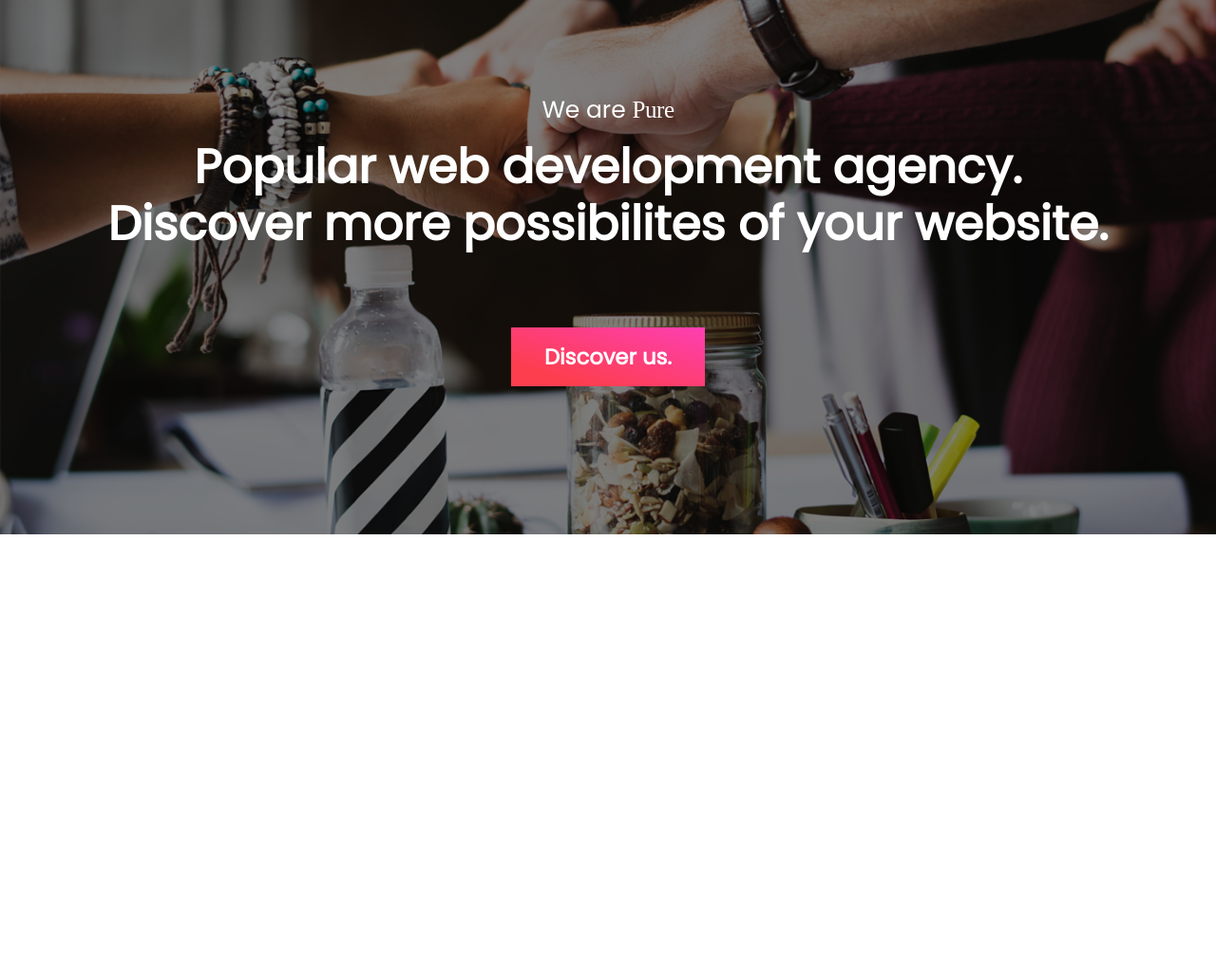
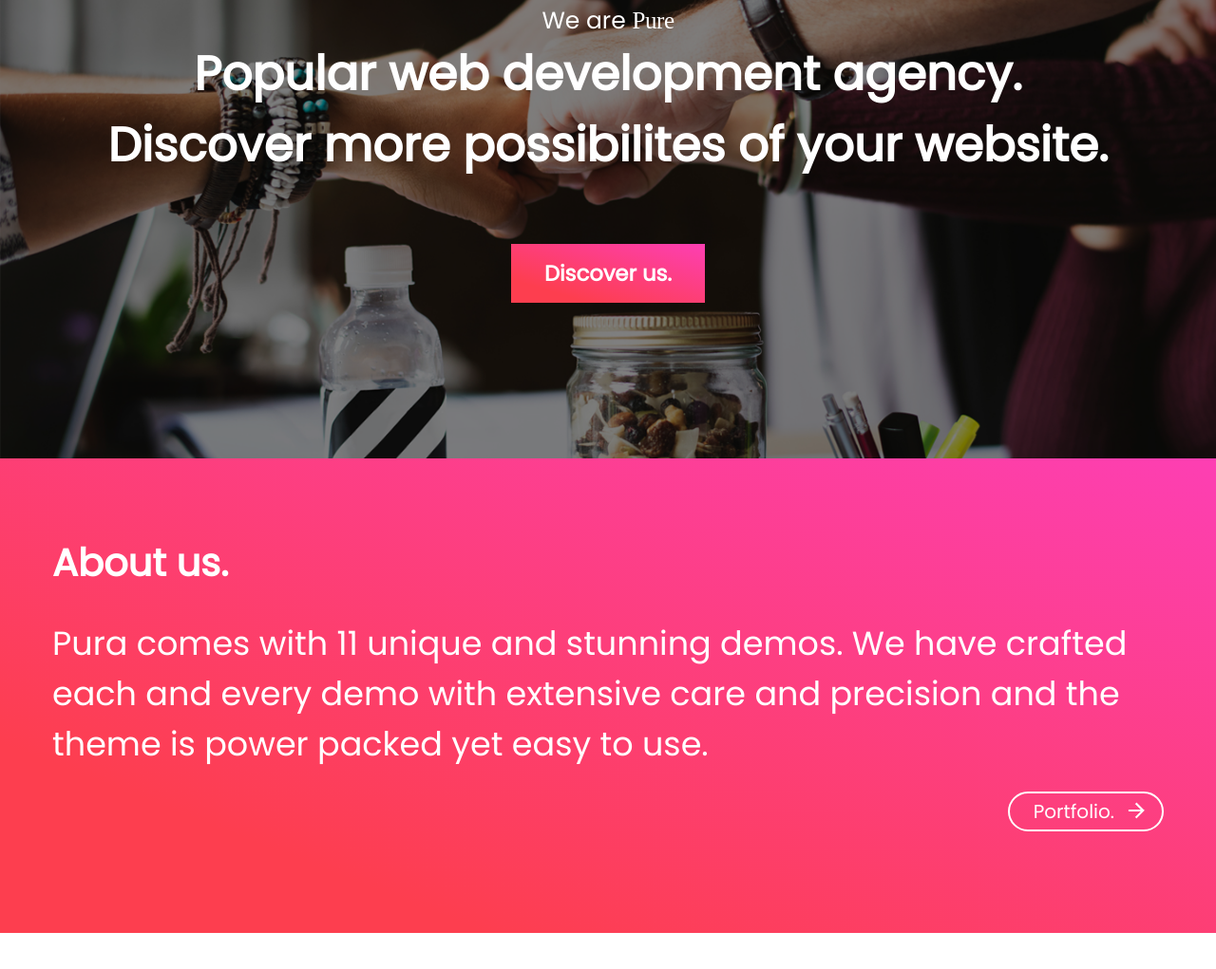
Before and after one commit to gamwed/Pura, a website: page index.html in a window 1280 px wide. Shown: the part 117-1138 px from the top of the page at 95% size. Drawn offline with Linux system fonts and the light colour scheme.

Commit message:
section2

```diff
--- /dev/null
+++ b/gulpfile.js
@@ -0,0 +1,28 @@
+var gulp = require('gulp'), // Подключаем Gulp
+    sass = require('gulp-sass'); //Подключаем Sass пакет
+    plumber = require('gulp-plumber');
+    notify = require('gulp-notify');
+
+gulp.task('sass', function(){ // Создаем таск "sass"
+        gulp.src('sass/*.sass') // Берем источник
+	       .pipe(plumber({ errorHandler: function(err) {
+            notify.onError({
+                title: "Gulp error in " + err.plugin,
+                message:  err.toString()
+            })(err);
+        }}))
+        .pipe(sass())
+        .pipe(plumber.stop())
+        .pipe(gulp.dest('css')) // Выгружаем результата в папку app/css
+});
+gulp.task('watch', function() {
+    gulp.watch('sass/*.sass', ['sass']);
+});
+
+// var less = require('gulp-less');
+
+// gulp.task('lesss', function () {
+//     return gulp.src('css/*.less')
+//         .pipe(less())
+//         .pipe(gulp.dest('css'));
+// });
--- a/index.html
+++ b/index.html
@@ -11,8 +11,7 @@
 </head>
 <body>
 
-	<header data-paroller-factor="0.2">
-		<div class="header-wrapper">
+	<header id="header">
 		<div class="container">
 			<div class="header__logo">
 				<h1>Pura</h1>
@@ -34,21 +33,41 @@
 				<a href=""><img src="img/twitter1.svg" alt=""></a>
 				<a href=""><img src="img/instagram1.svg" alt=""></a>
 			</div>
-				<div class="header__block">
+		</div>
+	</header>
+
+	<section class="intro" data-paroller-factor="0.3">
+		<div class="-wrapper">
+			<div class="container">
 				<h3>We are <span>Pure</span></h3>
 				<p>Popular web development agency.</p>
 				<p>Discover more possibilites of your website.</p>
-					<div class="block__button"><a href="" class="-backgrad"><span>Discover us.</span></a></div>
+				<div class="intro__button">
+					<a href="" class="-backgrad"><span>Discover us.</span></a>
 				</div>
 			</div>
 		</div>
-	</header>
+	</section>
 
-<script>
-    $(function () {
-        $(window).paroller();
-    });
-</script>
-<script src="js/jquery.paroller.min.js"></script>
+	<section class="about -backgrad">
+		<div class="container">
+			<div class="about__inner">
+				<h4>About us.</h4>
+				<p>Pura comes with 11 unique and stunning demos. We have crafted
+				each and every demo with extensive care and precision and the
+				theme is power packed yet easy to use.</p>
+				<div class="about__button"><a href="">Portfolio.</a></div>
+			</div>
+		</div>
+	</section>
+
+	section.ideas>.container>.idea__wrapper>.
+
+
+
+
+
+
+
 </body>
 </html>
--- a/sass/style.sass
+++ b/sass/style.sass
@@ -9,15 +9,13 @@ body
 .container
 	width: 1170px
 	margin: 0 auto
+	height: 100%
 header
 	font-size: 0
 	line-height: 60px
-	height: 680px
-	background: url(../img/header.jpg) center -2px no-repeat;
-	background-size: cover;
-.header-wrapper
-	background: rgba(0, 0, 0, 0.5)
-	height: 100%
+	position: absolute
+	z-index: 4
+	width: 100%
 .header__logo
 	display: inline-block
 	width: 16%
@@ -85,10 +83,15 @@ header
 		transition: opacity 0.9s ease-out;
 	&:hover:after
 		opacity: 1;
-.header__block
+.intro
+	height: 600px
+	background: url(../img/header.jpg);
+	background-size: cover;
+	padding-top: 92px
 	width: 100%
+	position: absolute
+	top: 0
 	text-align: center
-	margin-top: 110px
 	h3
 		font-size: 25px
 		color: #fff
@@ -105,10 +108,57 @@ header
 		color: #fff
 		text-decoration: none
 		font-weight: 700
-.block__button
+.-wrapper
+	background: rgba(0, 0, 0, 0.5)
+	width: 100%
+	margin-top: -92px
+	padding-top: 120px
+	height: 600px
+.intro__button
 	display: block
 	margin-top: 80px
 	a
 		span
 			z-index: 3
 			position: relative
+.about
+	height: 500px
+	position: relative
+	top: 600px
+.about__inner
+	z-index: 3
+	position: relative
+	padding: 80px 0
+	color: #fff
+	h4
+		font-size: 40px
+		font-weight: 700
+	p
+		margin-top: 28px
+		font-size: 35px
+.about__button
+	display: block
+	widows: 100%
+	text-align: right
+	margin-top: 30px
+	a
+		color: #fff
+		font-size: 20px
+		text-decoration: none
+		padding: 5px 25px
+		padding-right: 50px
+		border: 2px solid #fff
+		border-radius: 30px
+		transition: 0.8s
+		&:hover
+			background: rgba(255, 255, 255, 0.4)
+		&:after
+			content: ''
+			display: block
+			position: absolute
+			width: 18px
+			height: 18px
+			background-image: url(../img/arrow.png)
+			right: 0
+			margin-top: -25px
+			margin-right: 20px
```
Also changed, not shown: package.json (added, +20 -0 lines), License.txt (added), css/style.css, img/arrow.png (added), 6 other files. Lines whose indentation alone changed are shown as unchanged.
